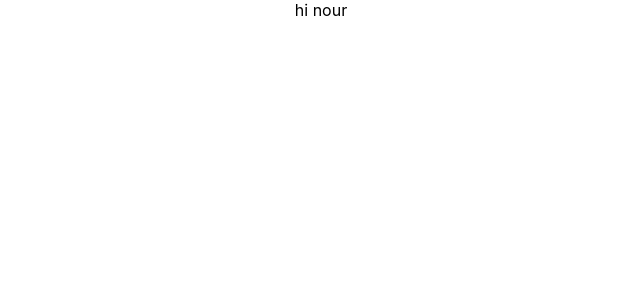
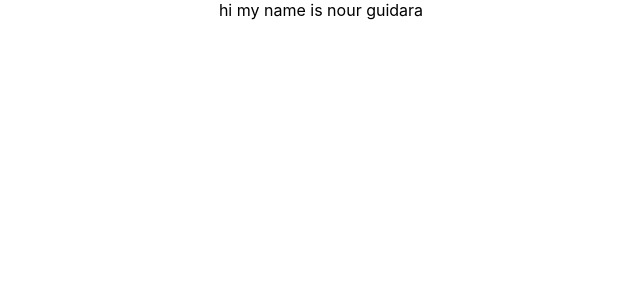
Before and after one commit to nourguidara/PhiloPet, a React (Create React App) app in the folder Frontend/fur_nest/: page / in a window 1280 px wide. Shown: the top 300 px of the page, without its empty margins (319-959 px from the left). Built offline with nearby package versions, Linux system fonts and the light colour scheme.

Commit message:
i changed my the name

```diff
--- a/Frontend/fur_nest/src/App.js
+++ b/Frontend/fur_nest/src/App.js
@@ -4,7 +4,7 @@ import './App.css';
 function App() {
   return (
     <div className="App">
-      hi nour
+      hi my name is nour guidara
     </div>
   );
 }
```
